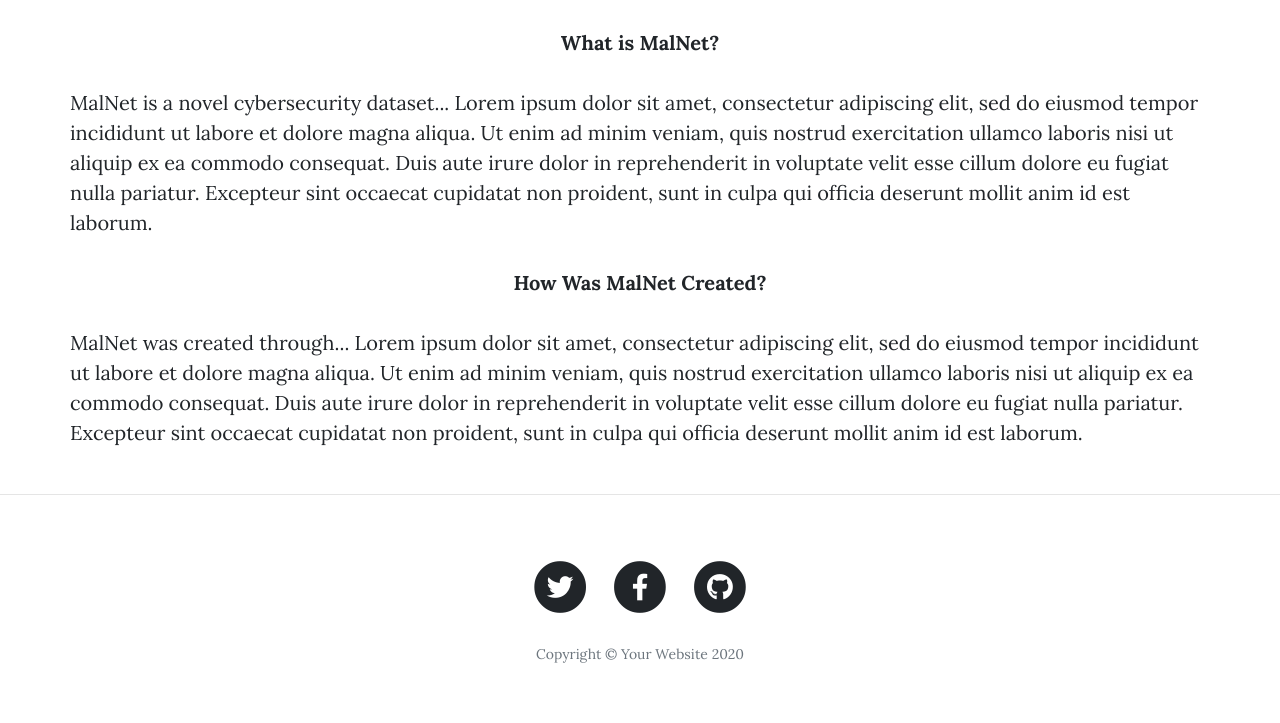
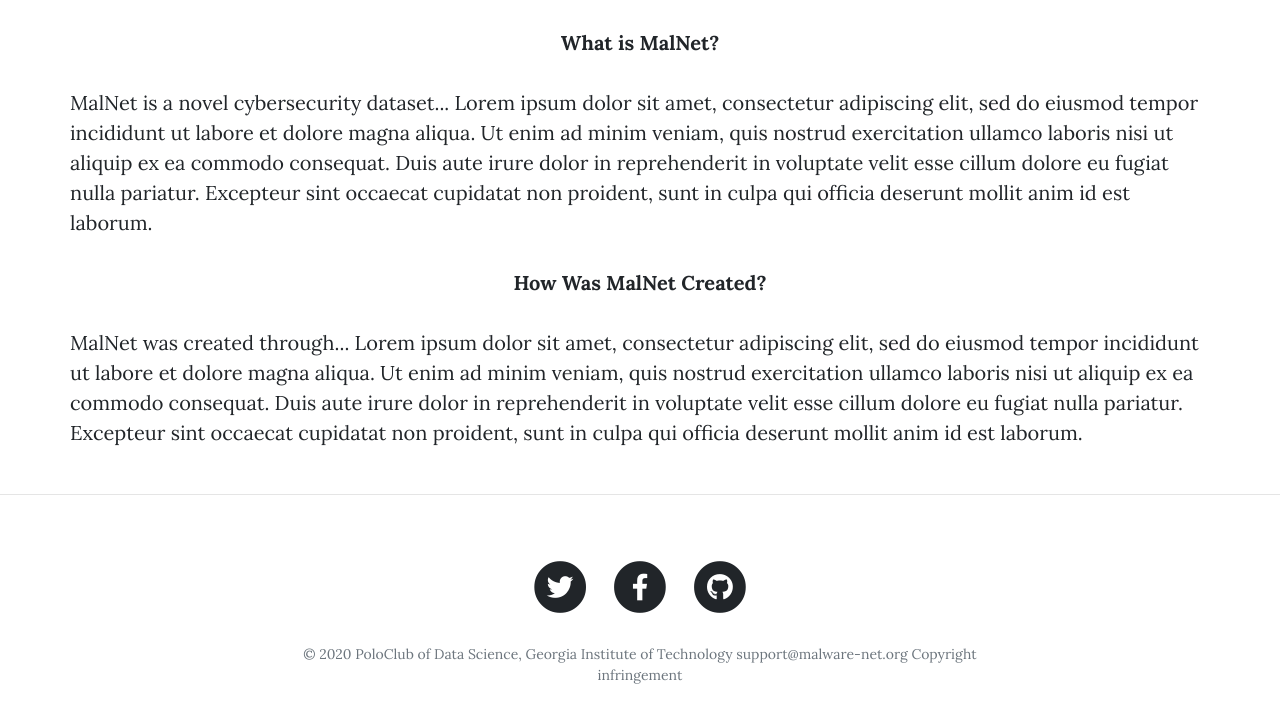
Before and after one commit to kevinli573/malnet-v1, a website: page about.html in a window 1280 px wide. Shown: the part 600-1323 px from the top of the page. Drawn offline with nearby package versions, Linux system fonts and the light colour scheme.

Commit message:
Update about.html

```diff
--- a/about.html
+++ b/about.html
@@ -121,7 +121,7 @@
               </a>
             </li>
           </ul>
-          <p class="copyright text-muted">Copyright &copy; Your Website 2020</p>
+          <p class="copyright text-muted">&copy; 2020 PoloClub of Data Science, Georgia Institute of Technology support@malware-net.org Copyright infringement</p>
         </div>
       </div>
     </div>
```
